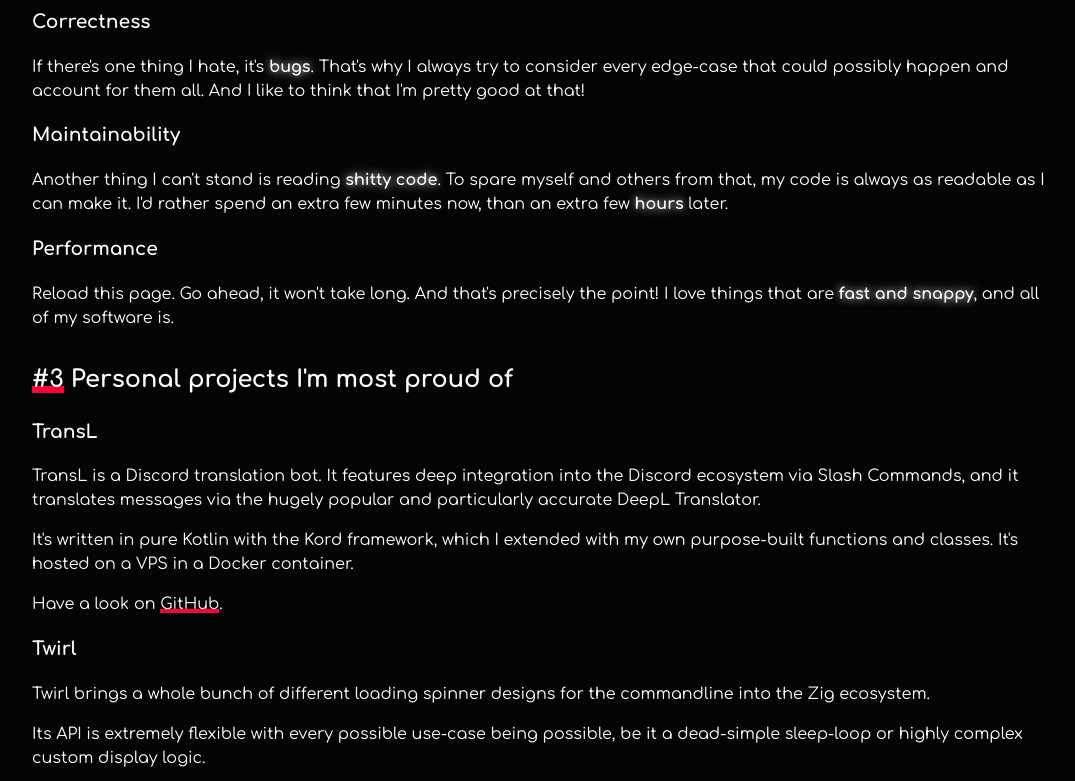
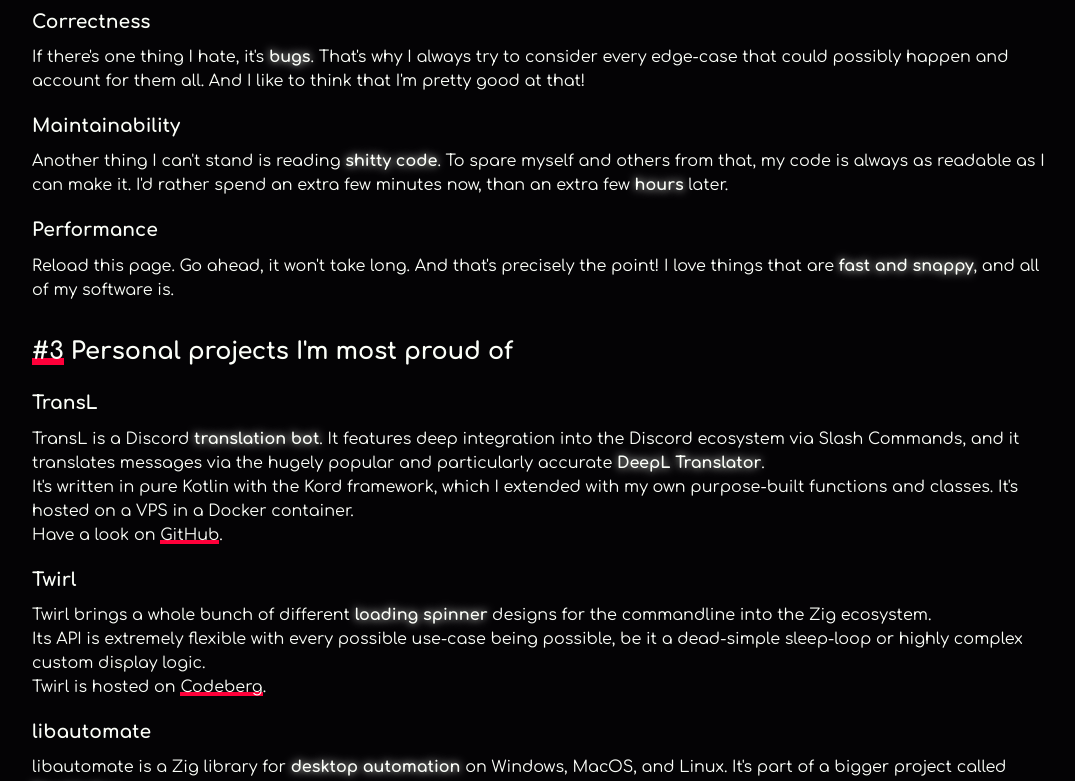
Before and after one commit to SimplyMika/website, a SvelteKit app: page / in a window 1280 px wide. Shown: the part 700-1481 px from the top of the page, without its empty margins (96-1171 px from the left). Built offline with nearby package versions, Linux system fonts and the light colour scheme.

Commit message:
Set some accents and adjust spacing slightly

```diff
--- a/src/routes/+page.svelte
+++ b/src/routes/+page.svelte
@@ -77,8 +77,8 @@
 	<h2><a href="#projects">#3</a> Personal projects I'm most proud of</h2>
 	<h3>TransL</h3>
 	<p>
-		TransL is a Discord translation bot. It features deep integration into the Discord ecosystem via Slash Commands, and it
-		translates messages via the hugely popular and particularly accurate DeepL Translator.
+		TransL is a Discord <strong>translation bot</strong>. It features deep integration into the Discord ecosystem via Slash
+		Commands, and it translates messages via the hugely popular and particularly accurate <strong>DeepL Translator</strong>.
 	</p>
 	<p>
 		It's written in pure Kotlin with the Kord framework, which I extended with my own purpose-built functions and classes. It's
@@ -86,7 +86,9 @@
 	</p>
 	<p>Have a look on <a href="https://github.com/SimplyMika/transl">GitHub</a>.</p>
 	<h3>Twirl</h3>
-	<p>Twirl brings a whole bunch of different loading spinner designs for the commandline into the Zig ecosystem.</p>
+	<p>
+		Twirl brings a whole bunch of different <strong>loading spinner</strong> designs for the commandline into the Zig ecosystem.
+	</p>
 	<p>
 		Its API is extremely flexible with every possible use-case being possible, be it a dead-simple sleep-loop or highly complex
 		custom display logic.
@@ -94,8 +96,9 @@
 	<p>Twirl is hosted on <a href="https://codeberg.org/SimplyMika/twirl">Codeberg</a>.</p>
 	<h3>libautomate</h3>
 	<p>
-		libautomate is a Zig library for desktop automation on Windows, MacOS, and Linux. It's part of a bigger project called
-		NeoHotkey, which will be a fully modernized replacement of the scripting language AutoHotkey (once it's finished).
+		libautomate is a Zig library for <strong>desktop automation</strong> on Windows, MacOS, and Linux. It's part of a bigger
+		project called <strong>NeoHotkey</strong>, which will be a fully modernized replacement of the scripting language AutoHotkey
+		(once it's finished).
 	</p>
 	<p>libautomate is far from complete as of yet.</p>
 	<p>
@@ -169,4 +172,12 @@
 		width: fit-content;
 		width: calc-size(fit-content, round(up, size, 2em));
 	}
+
+	h3 {
+		margin-block-end: 0.5em;
+	}
+
+	p {
+		margin: 0;
+	}
 </style>
```
